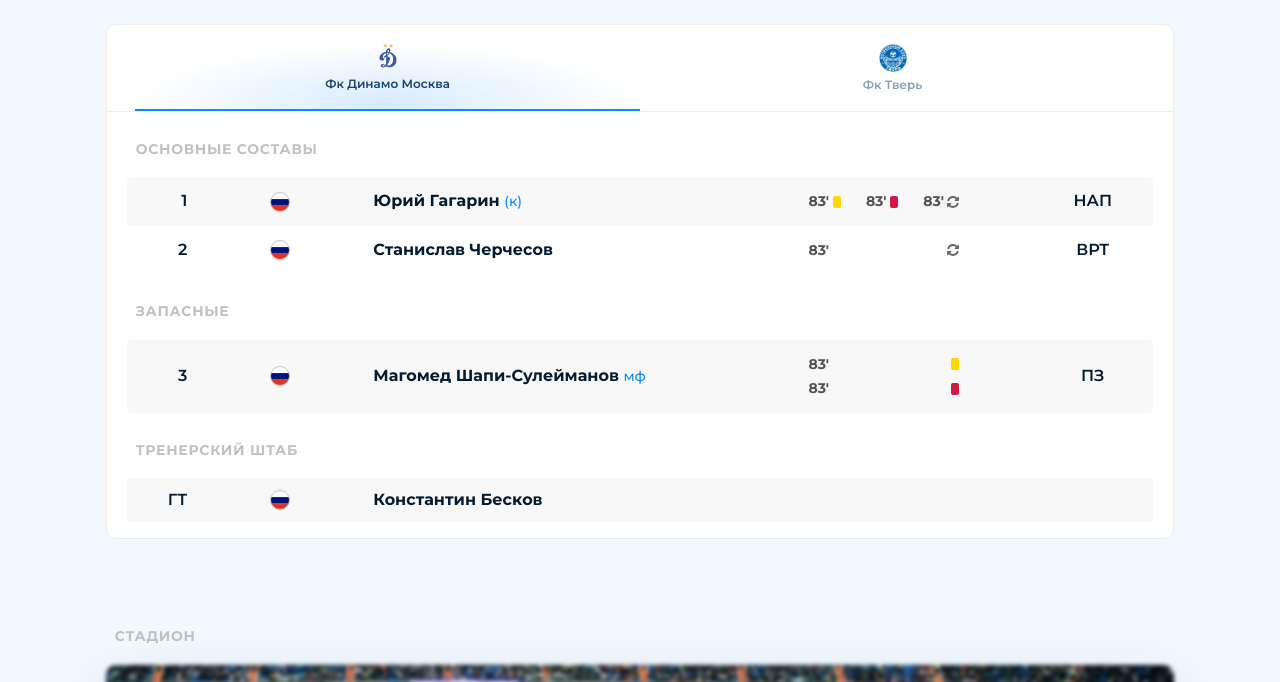
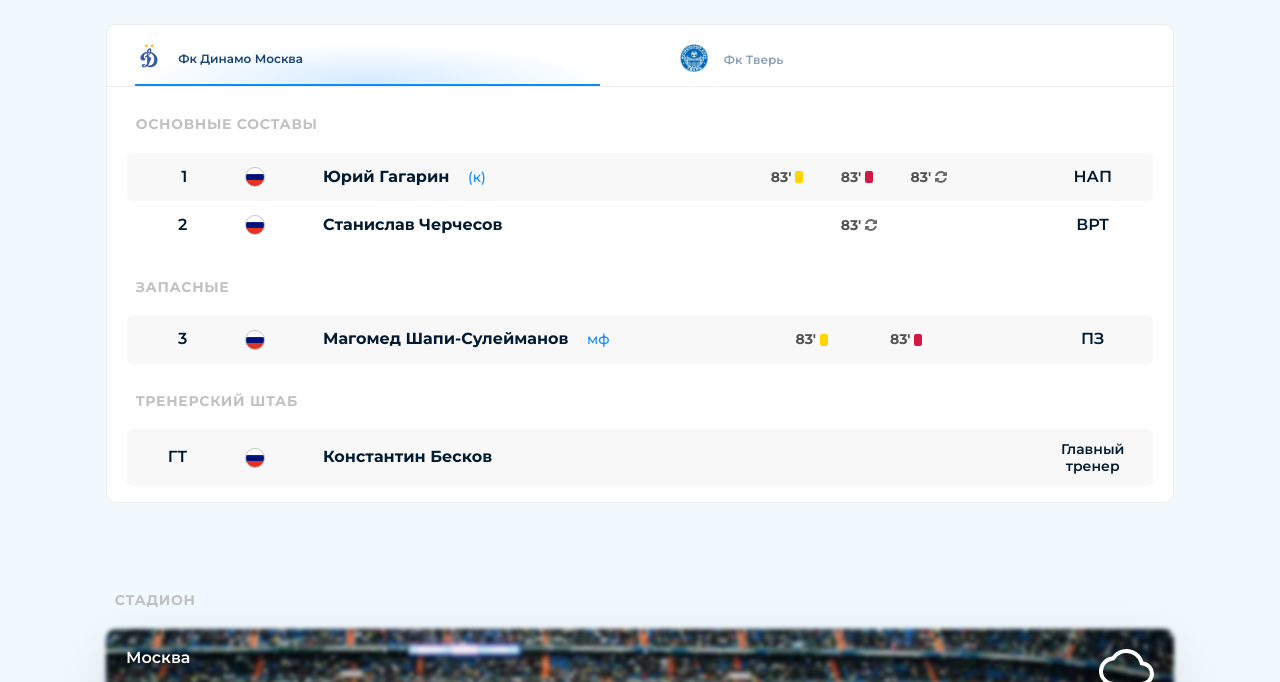
Before and after one commit to eimwe/soccer, a website built with webpack: page src/index.html in a window 1280 px wide. Shown: the part 89-771 px from the top of the page. Built offline with nearby package versions, Linux system fonts and the light colour scheme; files whose address does not match are found by name.

Commit message:
Добавил стили для планшетной версии

```diff
--- a/src/index.html
+++ b/src/index.html
@@ -73,7 +73,7 @@
                 <h3 class="teams__name">
                   Станислав Черчесов
                 </h3>
-                <div class="teams__moments">
+                <div class="teams__moments flex-container">
                   <span class="teams__timestamp flex-container">
                     <time datetime="PT1H23M">83'</time>
                     <span class="teams__outcome teams__outcome--replacement">
@@ -100,7 +100,7 @@
                 <h3 class="teams__name teams__name--midfielder">
                   Магомед Шапи-Сулейманов
                 </h3>
-                <div class="teams__moments">
+                <div class="teams__moments flex-container">
                   <span class="teams__timestamp flex-container">
                     <time datetime="PT1H23M">83'</time>
                     <span class="teams__outcome teams__outcome--yellow-card">
@@ -133,7 +133,7 @@
                 <h3 class="teams__name">
                   Константин Бесков
                 </h3>
-                <div class="teams__moments">
+                <div class="teams__moments flex-container">
                   <span class="visually-hidden">Не отличился</span>
                 </div>
                 <span class="teams__role teams__role--coach">
--- a/src/styles/global/variables.scss
+++ b/src/styles/global/variables.scss
@@ -69,3 +69,7 @@ $wrapper-width: 90%;
 $grid-basis: 170px;
 $grid-gap: .5em;
 /* <-- */
+
+/* Брейкпоинты для вьюпортов -->*/
+$tablet: 600px;
+/* <-- */
--- a/src/styles/index.scss
+++ b/src/styles/index.scss
@@ -125,6 +125,7 @@
   &__moments {
     flex-basis: 15%;
     flex-grow: 0;
+    justify-content: space-evenly;
     font-size: $middle-font;
     line-height: $middle-leading;
     font-weight: 700;
@@ -133,6 +134,7 @@
 
   &__timestamp {
     gap: .25em;
+    justify-content: center;
   }
 
   &__outcome {
@@ -171,3 +173,40 @@
     }
   }
 }
+
+@media only screen and (min-width: $tablet)  {
+
+  .teams {
+    &__switch {
+      gap: 2.75em;
+    }
+
+    &__option {
+      flex-basis: 46%;
+      padding-bottom: .625em;
+      text-align: left;
+      &::before {
+        display: inline-block;
+        vertical-align: middle;
+        margin: 0 1em .5em 0;
+      }
+    }
+
+    &__name {
+      &::after {
+        padding-left: 1em;
+      }
+    }
+
+    &__moments {
+      flex-basis: 25%;
+    }
+
+    &__role {
+      &--coach {
+        font-size: $middle-font;
+      }
+    }
+  }
+
+}
```
